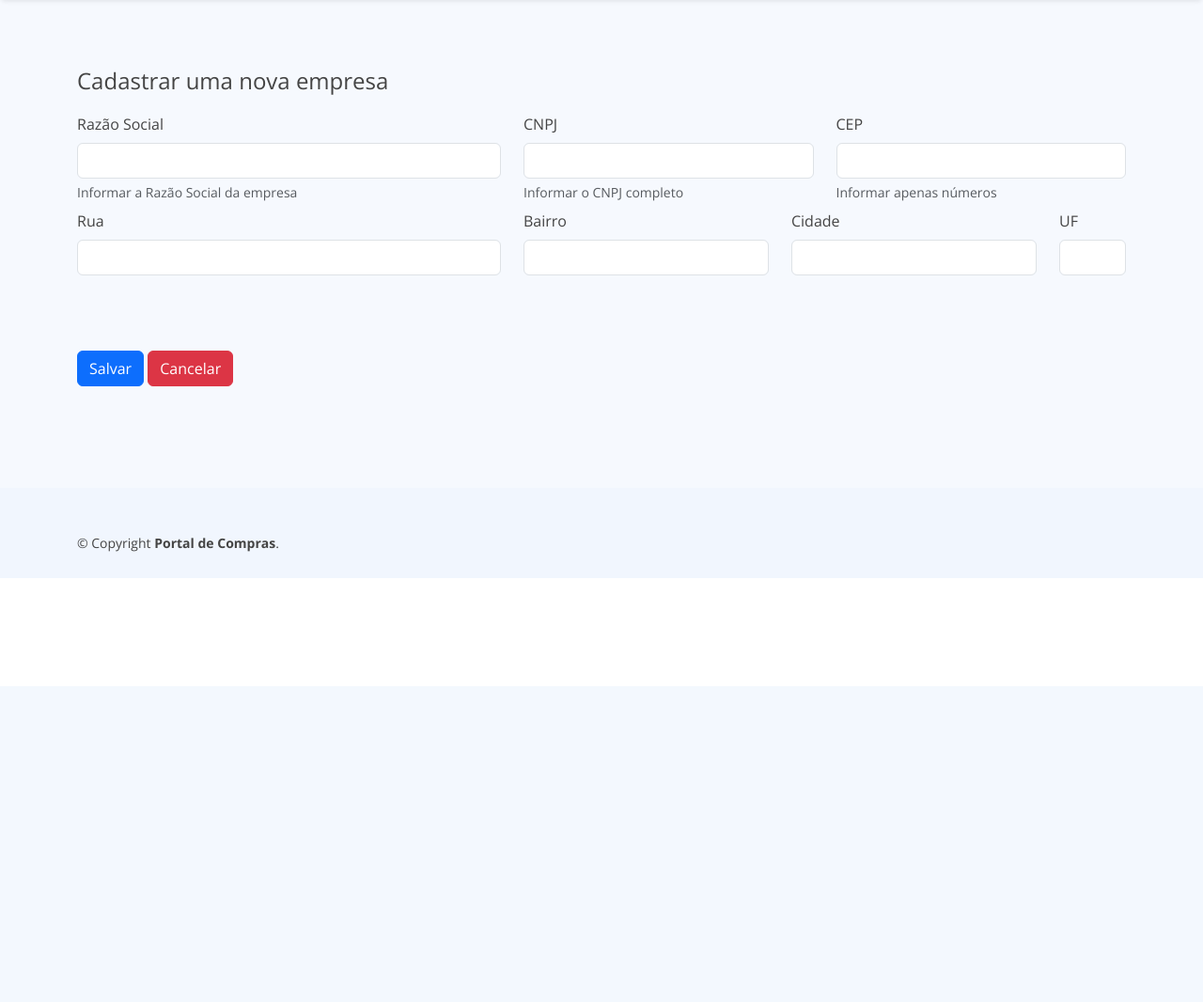
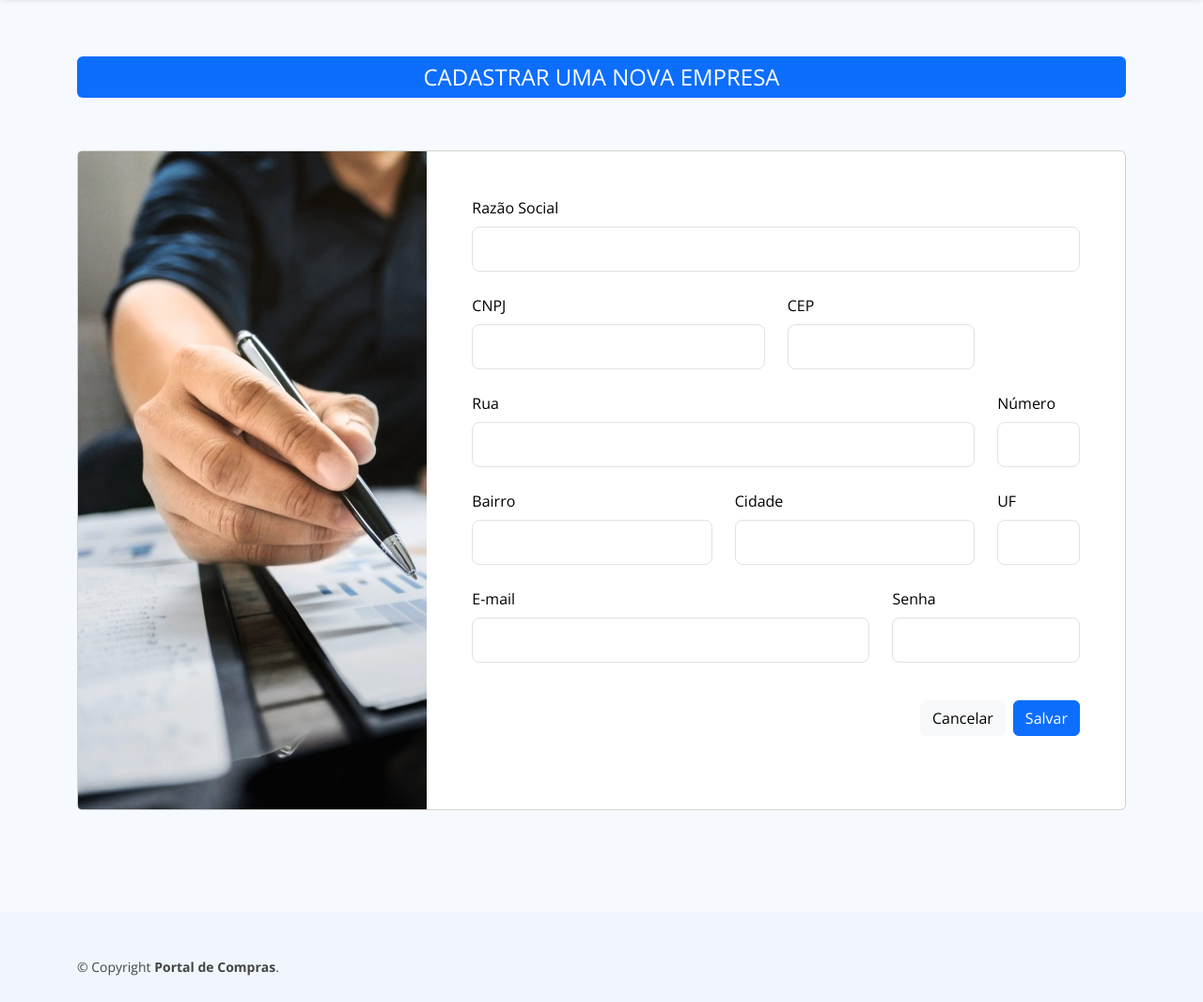
Before and after one commit to pedroigorsf/portal-de-compras, a CodeIgniter app: page /projeto-gpm/index.php/fornecedores/novo in a window 1280 px wide. Shown: the part 70-1136 px from the top of the page at 94% size. Before the commit the page ends 657 px from the top, so only its background shows below. Run offline with CodeIgniter, Linux system fonts and the light colour scheme.

Commit message:
Formulário do Fornecedor Atualizado

```diff
--- a/application/views/pages/dashboard-fornecedores.php
+++ b/application/views/pages/dashboard-fornecedores.php
@@ -32,7 +32,7 @@
               </td>
               <td>
                 <div class="col">
-                  <a class="btn btn-primary btn-sm" href="<?= base_url() ?>/fornecedores/edit/<?= $fornecedor['id'] ?>">
+                  <a class="btn btn-primary btn-sm" href="<?= base_url() ?>fornecedores/edit/<?= $fornecedor['id'] ?>">
                     <i class="bi bi-pencil"></i>
                   </a>
                 </div>
--- a/application/views/pages/form-fornecedores.php
+++ b/application/views/pages/form-fornecedores.php
@@ -5,7 +5,7 @@
             <?php if (isset($fornecedor)): ?>
                 <legend class="scheduler-border py-2">Alterar empresa</legend>
             <?php else: ?>
-                <legend class="scheduler-border py-2">Cadastrar uma nova empresa</legend>
+                <legend class="py-1 text-center text-uppercase text-bg-primary rounded">Cadastrar uma nova empresa</legend>
             <?php endif; ?>
 
 
@@ -15,130 +15,182 @@
                     <form action="<?= base_url() ?>fornecedores/cadastro" method="post">
                     <?php endif; ?>
 
+
+
+                    <div class="row d-flex justify-content-center align-items-center h-100">
+                        <div class="col">
+                            <div class="card card-registration my-5">
+                                <div class="row g-0">
+                                    <div class="col-xl-4 d-none d-xl-block">
+                                        <img src="<?= base_url() ?>assets/img/empresa.jpg" alt="Sample photo"
+                                            class="img-fluid"
+                                            style="border-top-left-radius: .25rem; border-bottom-left-radius: .25rem;" />
+                                    </div>
+                                    <div class="col-xl-8">
+                                        <div class="card-body p-md-5 text-black">
+
+
+                                            <?php if (isset($fornecedor)): ?>
                                                 <div class="row">
-                    <?php if (isset($fornecedor)): ?>
-                        <div class="col-sm-2">
-                            <label class="form-label" for="form8Examp">Status</label><br>
+                                                    <div class="d-md-flex justify-content-start align-items-center mb-4">
 
-                            <input type="radio" value="1" class="btn-check btn w-100" name="stats" id="success-outlined"
-                                autocomplete="off" <?= $fornecedor['stats'] == 1 ? 'checked' : ""; ?>>
-                            <label class="btn btn-outline-success btn" for="success-outlined">Ativo</label>
+                                                        <h6 class="mb-0 me-4">Status: </h6>
 
-                            <input type="radio" value="0" class="btn-check btn w-100" name="stats" id="danger-outlined"
-                                autocomplete="off" <?= $fornecedor['stats'] == 0 ? 'checked' : ""; ?>>
-                            <label class="btn btn-outline-danger btn" for="danger-outlined">Inativo</label>
+                                                        <div class="form-check form-check-inline mb-0 me-4">
+                                                            <input class="form-check-input" type="radio" name="stats"
+                                                                id="femaleGender" value="1" <?= $fornecedor['stats'] == 1 ? 'checked' : ""; ?> required />
+                                                            <label class="form-check-label" for="femaleGender">Ativo</label>
+                                                        </div>
+
+                                                        <div class="form-check form-check-inline mb-0 me-4">
+                                                            <input class="form-check-input" type="radio" name="stats"
+                                                                id="maleGender" value="0" <?= $fornecedor['stats'] == 0 ? 'checked' : ""; ?> required />
+                                                            <label class="form-check-label" for="maleGender">Inativo</label>
+                                                        </div>
+
+                                                    </div>
                                                 </div>
                                             <?php endif; ?>
 
-                        <div class="col-sm-5">
-                            <!-- Name input -->
+                                            <div class="row">
+                                                <div class="col-md-12 mb-4">
                                                     <div class="form-outline">
-                                <label class="form-label" for="form8Example1">Razão Social</label>
-                                <input type="text" name="nome" id="form8Example1" class="form-control"
-                                    value="<?= isset($fornecedor) ? $fornecedor["nome"] : ""; ?>" required
-                                    oninput="this.value = this.value.toUpperCase()" />
-                                <div class="form-text">Informar a Razão Social da empresa</div>
+                                                        <label class="form-label" for="form3Example1m">Razão
+                                                            Social</label>
+                                                        <input type="text" id="form3Example1m" name="nome"
+                                                            class="form-control form-control-lg"
+                                                            value="<?= isset($fornecedor) ? $fornecedor["nome"] : ""; ?>"
+                                                            required oninput="this.value = this.value.toUpperCase()" />
+
                                                     </div>
                                                 </div>
-                        <div class="col-sm">
-                            <!-- Email input -->
+                                                <div class="col-md-6 mb-4">
                                                     <div class="form-outline">
-                                <label class="form-label" for="form8Example2">CNPJ</label>
-                                <input type="text" name="cnpj" id="cnpj" class="form-control" maxlength="14" size="18"
-                                    data-mask="00.000.000/0000-00" onblur="pesquisacnpj(this.value);"
-                                    value="<?= isset($fornecedor) ? $fornecedor["cnpj"] : ""; ?>" required />
-                                <div class="form-text">Informar o CNPJ completo</div>
+                                                        <label class="form-label" for="form3Example1n">CNPJ</label>
+                                                        <input type="text" id="form3Example1n"
+                                                            class="form-control form-control-lg" name="cnpj" id="cnpj"
+                                                            maxlength="14" size="18" data-mask="00.000.000/0000-00"
+                                                            value="<?= isset($fornecedor) ? $fornecedor["cnpj"] : ""; ?>"
+                                                            required />
+
                                                     </div>
                                                 </div>
-                        <div class="col">
-                            <!-- Email input -->
+                                                <div class="col-md-4 mb-4">
                                                     <div class="form-outline">
-                                <label class="form-label" for="form8Example5">CEP</label>
-                                <input type="text" name="cep" id="cep" class="form-control" size="10" maxlength="9"
+                                                        <label class="form-label" for="form3Example1m1">CEP</label>
+                                                        <input type="text" id="form3Example1m1"
+                                                            class="form-control form-control-lg" name="cep" id="cep"
+                                                            class="form-control" size="10" maxlength="9"
                                                             data-mask="00.000/000" onblur="pesquisacep(this.value);"
-                                    value="<?= isset($fornecedor) ? $fornecedor["cep"] : ""; ?>" required />
-                                <div class="form-text">Informar apenas números</div>
+                                                            value="<?= isset($fornecedor) ? $fornecedor["cep"] : ""; ?>"
+                                                            required />
+
+                                                    </div>
+                                                </div>
+
+                                            </div>
+
+                                            <div class="row">
+
+                                                <div class="col-md-10 mb-4">
+                                                    <div class="form-outline">
+                                                        <label class="form-label" for="form3Example1n1">Rua</label>
+                                                        <input type="text" id="rua"
+                                                            class="form-control form-control-lg text-uppercase"
+                                                            name="endereco"
+                                                            value="<?= isset($fornecedor) ? $fornecedor["endereco"] : ""; ?>"
+                                                            required oninput="this.value = this.value.toUpperCase()"
+                                                            required <?= isset($fornecedor) ? 'disabled' : '' ?> />
+
+                                                    </div>
+                                                </div>
+
+                                                <div class="col-md-2 mb-4">
+                                                    <label class="form-label" for="form3Example8">Número</label>
+                                                    <input type="text" id="numero"
+                                                        class="form-control form-control-lg text-uppercase"
+                                                        name="numero"
+                                                        value="<?= isset($fornecedor) ? $fornecedor["numero"] : ""; ?>"
+                                                        oninput="this.value = this.value.toUpperCase()" required
+                                                        <?= isset($fornecedor) ? 'disabled' : '' ?> />
+
+                                                </div>
+                                            </div>
+
+
+                                            <div class="row">
+
+                                                <div class="col-md-5 mb-4">
+                                                    <label class="form-label" for="form3Example9">Bairro</label>
+                                                    <input type="text" id="bairro"
+                                                        class="form-control form-control-lg text-uppercase"
+                                                        name="bairro"
+                                                        value="<?= isset($fornecedor) ? $fornecedor["bairro"] : ""; ?>"
+                                                        oninput="this.value = this.value.toUpperCase()" required
+                                                        <?= isset($fornecedor) ? 'disabled' : '' ?> />
+                                                </div>
+
+                                                <div class="col-md-5 mb-4">
+                                                    <label class="form-label" for="form3Example9">Cidade</label>
+                                                    <input type="text" id="cidade"
+                                                        class="form-control form-control-lg text-uppercase"
+                                                        name="cidade"
+                                                        value="<?= isset($fornecedor) ? $fornecedor["cidade"] : ""; ?>"
+                                                        oninput="this.value = this.value.toUpperCase()" required
+                                                        <?= isset($fornecedor) ? 'disabled' : '' ?> />
+                                                </div>
+
+                                                <div class="col-md-2 mb-4">
+                                                    <label class="form-label" for="form3Example9">UF</label>
+                                                    <input type="text" id="uf"
+                                                        class="form-control form-control-lg text-uppercase"
+                                                        name="estado"
+                                                        value="<?= isset($fornecedor) ? $fornecedor["estado"] : ""; ?>"
+                                                        oninput="this.value = this.value.toUpperCase()" required
+                                                        <?= isset($fornecedor) ? 'disabled' : '' ?> />
+                                                </div>
+
+                                            </div>
+
+                                            <div class="row">
+
+                                                <div class="col-md-8 mb-4">
+                                                    <label class="form-label" for="form3Example9">E-mail</label>
+                                                    <input type="email" id="form3Example9"
+                                                        class="form-control form-control-lg" name="email"
+                                                        value="<?= isset($fornecedor) ? $fornecedor["email"] : ""; ?>"
+                                                        oninput="this.value = this.value.toUpperCase()" required
+                                                        <?= isset($fornecedor) ? 'disabled' : '' ?> />
+                                                </div>
+
+                                                <div class="col-md-4 mb-4">
+                                                    <label class="form-label" for="form3Example9">Senha</label>
+                                                    <input type="password" id="form3Example9"
+                                                        class="form-control form-control-lg" name="senha"
+                                                        value="<?= isset($fornecedor) ? $fornecedor["senha"] : ""; ?>"
+                                                        oninput="this.value = this.value.toUpperCase()" required
+                                                        <?= isset($fornecedor) ? 'disabled' : '' ?> />
+                                                </div>
+                                            </div>
+
+
+
+                                            <div class="d-flex justify-content-end pt-3">
+                                                <button type="button" class="btn btn-light btn-md">Cancelar</button>
+                                                <button type="submit"
+                                                    class="btn btn-primary btn-md ms-2">Salvar</button>
+                                            </div>
 
                                         </div>
                                     </div>
                                 </div>
-                    <div class="row py-2">
-
-                        <div class="col-sm-5">
-                            <!-- Name input -->
-                            <div class="form-outline">
-                                <label class="form-label" for="form8Example3">Rua</label>
-                                <input type="text" name="endereco" id="rua" class="form-control text-uppercase"
-                                    placeholder="" value="<?= isset($fornecedor) ? $fornecedor["endereco"] : ""; ?>"
-                                    required oninput="this.value = this.value.toUpperCase()" />
-
-                            </div>
-                        </div>
-                        <div class="col-sm-3">
-                            <!-- Name input -->
-                            <div class="form-outline">
-                                <label class="form-label" for="form8Example4">Bairro</label>
-                                <input type="text" name="bairro" id="bairro" class="form-control text-uppercase"
-                                    placeholder="" value="<?= isset($fornecedor) ? $fornecedor["bairro"] : ""; ?>"
-                                    required oninput="this.value = this.value.toUpperCase()" />
-
-                            </div>
-                        </div>
-                        <div class="col-sm-3">
-                            <!-- Name input -->
-                            <div class="form-outline">
-                                <label class="form-label" for="form8Example4">Cidade</label>
-                                <input type="text" name="cidade" id="cidade" class="form-control text-uppercase"
-                                    placeholder="" value="<?= isset($fornecedor) ? $fornecedor["cidade"] : ""; ?>"
-                                    required oninput="this.value = this.value.toUpperCase()" />
-                            </div>
-                        </div>
-                        <div class="col-sm-1">
-                            <!-- Name input -->
-                            <div class="form-outline">
-                                <label class="form-label" for="form8Example4">UF</label>
-                                <input type="text" name="estado" id="uf" class="form-control text-uppercase"
-                                    value="<?= isset($fornecedor) ? $fornecedor["estado"] : ""; ?>" required
-                                    oninput="this.value = this.value.toUpperCase()" />
                             </div>
                         </div>
                     </div>
 
-        </fieldset>
 
-        <br>
 
-        <!--
-        <fieldset class="scheduler-border">
-            <legend class="scheduler-border">Informações de acesso</legend>
 
-            <div class="row">
-                <div class="col-sm-7">
-                    <div class="form-outline">
-                        <label class="form-label" for="form8Example1">E-mail</label>
-                        <input type="email" name="email" id="form8Example1" class="form-control" placeholder="" />
-                        <div class="form-text">Informar o e-mail corporativo</div>
-
-                    </div>
-                </div>
-                <div class="col-sm">
-                    <div class="form-outline">
-                        <label class="form-label" for="form8Example2">Senha</label>
-                        <input type="password" name="senha" id="form8Example2" class="form-control" placeholder="" />
-                        <div class="form-text">Informar o e-mail corporativo</div>
-                    </div>
-                </div>
-            </div>
-        </fieldset>
-                -->
-
-        <div class="col py-5">
-            <button type="submit" class="btn btn-primary">Salvar</button>
-            <a href="<?= base_url() ?>fornecedores" class="btn btn-danger">Cancelar</a>
-        </div>
-        </form>
-
-    </div>
 
 
 
```
Also changed, not shown: application/controllers/Cotacoes.php (+3 -4 lines), application/controllers/Produtos.php (+26 -19 lines), application/models/Produtos_model.php (+9 -2 lines), application/views/pages/for-for.php (added, +132 -0 lines), assets/img/empresa.jpg (added). Lines whose indentation alone changed are shown as unchanged.
